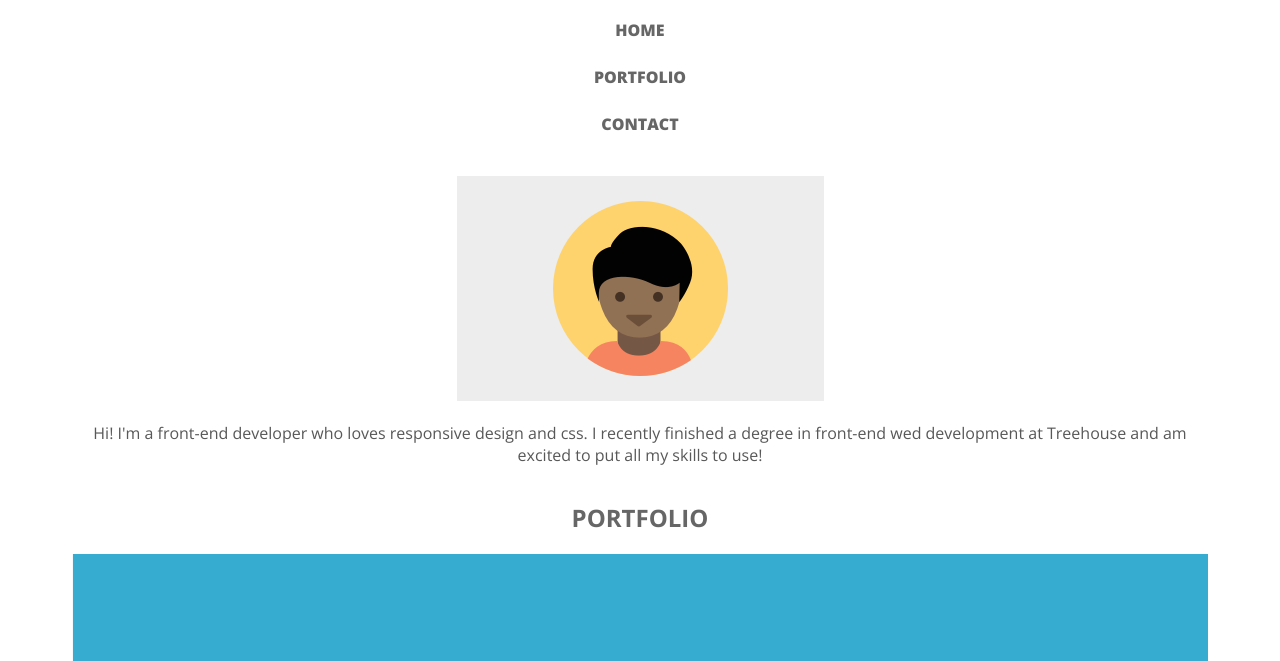
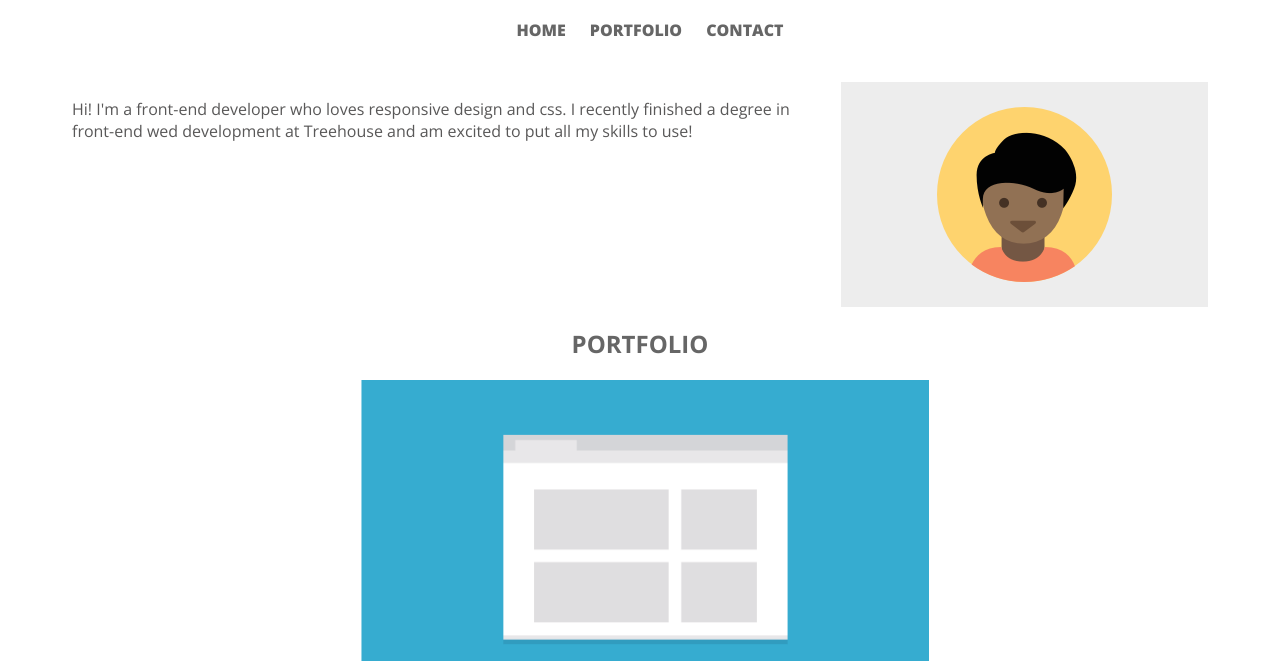
Before and after one commit to bwalkerwebdev/Techdegree-Project-2, a plain HTML site: page index.html in a window 1280 px wide. Shown: the part 139-800 px from the top of the page. Drawn offline with nearby package versions, Linux system fonts and the light colour scheme.

Commit message:
Finish tablet design

```diff
--- a/css/styles.css
+++ b/css/styles.css
@@ -75,3 +75,26 @@ footer {
 .alignright {
 	float: right;
 }
+
+/* Media Queries */
+
+@media (min-width: 768px){
+    .bio {
+        text-align: left;
+    }
+
+    li {
+        display: inline-block;
+        padding-left: 20px;
+    }
+
+    .section-1 {
+        display: flex;
+        flex-direction: row-reverse;
+    }
+
+    .profile-pic {
+        padding-left: 10px;
+        width: 50%;
+    }
+}
--- a/index.html
+++ b/index.html
@@ -9,24 +9,26 @@
 </head>
 <body>
     <h1 id="top" class="title">Brian Walker</h1>
-    <nav>
+    <nav class="nav">
         <ul>
             <li><a href="#top">Home</a></li>
             <li><a href="#portfolio">Portfolio</a></li>
             <li><a href="#contact">Contact</a></li>
         </ul>
     </nav>
-    <img src="images\responsive-layout-profile.png" alt="profile picture" />
+    <div class="section-1">
+        <img src="images\responsive-layout-profile.png" alt="profile picture" class="profile-pic" />
 
-    <p class="bio">
-        Hi! I'm a front-end developer who loves responsive design and css. I recently finished a degree in front-end wed development at Treehouse and am excited to put all my skills to use!
-    </p>
+        <p class="bio">
+            Hi! I'm a front-end developer who loves responsive design and css. I recently finished a degree in front-end wed development at Treehouse and am excited to put all my skills to use!
+        </p>
+    </div>
 
     <div class="container">
         <h2 id="portfolio">Portfolio</h2>
 
         <div>
-            <img src="images\portfolio-1.png" alt="portfolio picture" />
+            <img src="images\portfolio-1.png" alt="portfolio picture" class="profile-pic" />
             <h3>Marketing Page</h3>
             <p>This project shows the front page of a marketing website meant for a specific business I'm interested in.</p>
         </div>
```
